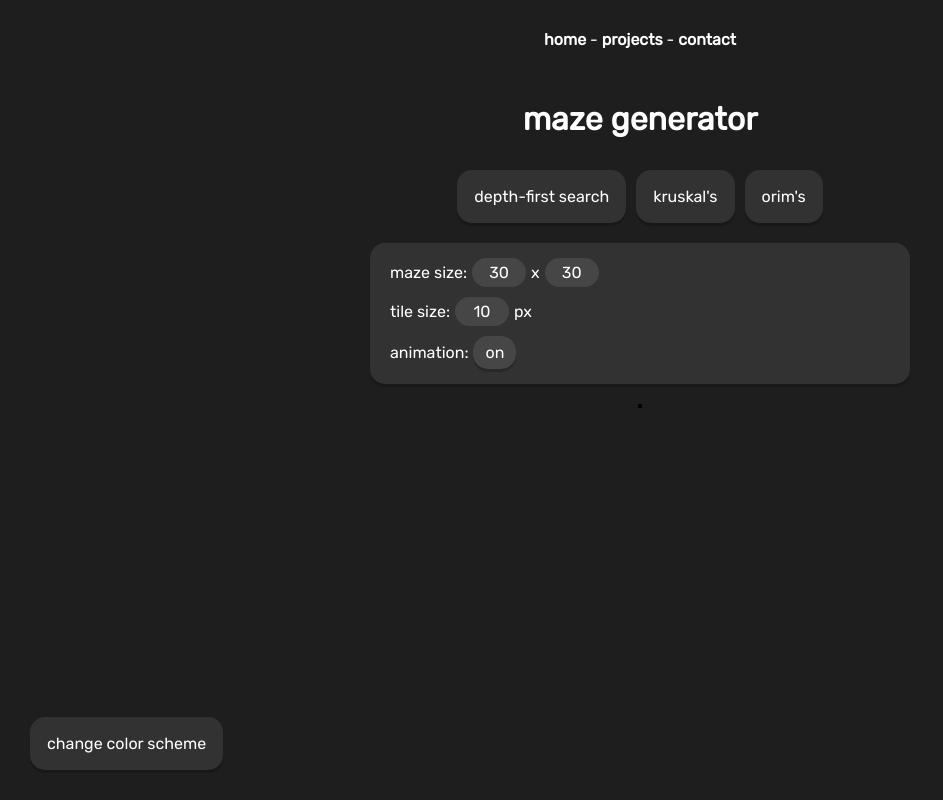
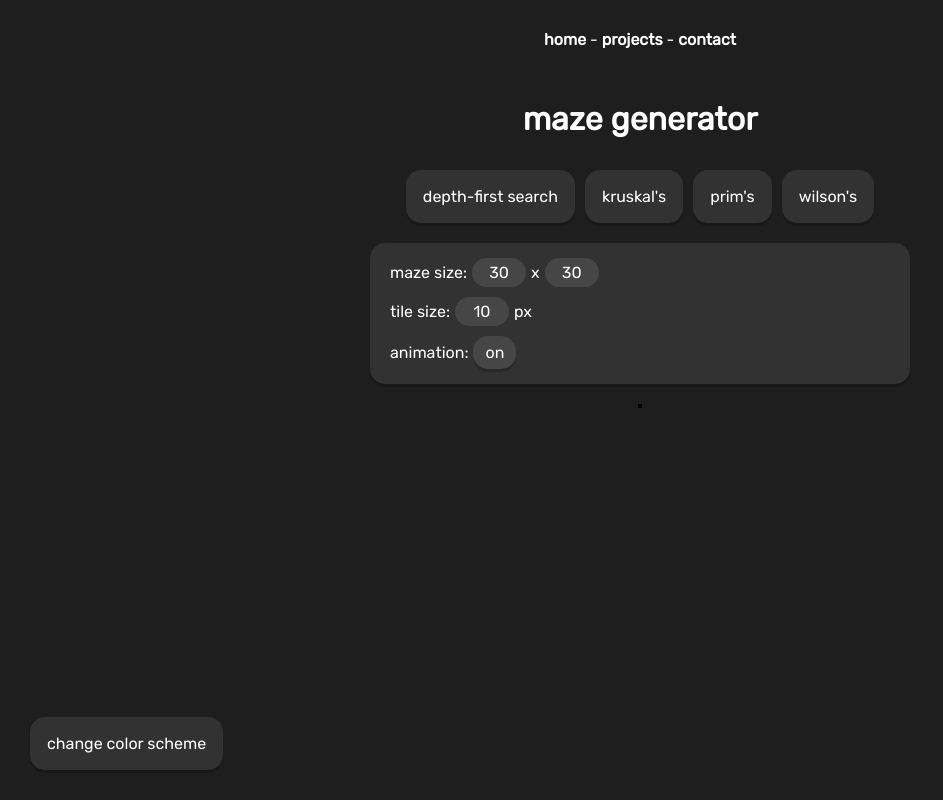
Before and after one commit to nathangchay/me, a Vue app: page /#/maze in a window 1280 px wide. Shown: the whole page, without its empty margins (0-943 px from the left). Built offline with nearby package versions, Linux system fonts and the light colour scheme; the HTML template or start-up script is replaced by a standard one.

Commit message:
Started wilson's algo

```diff
--- a/src/views/Maze.vue
+++ b/src/views/Maze.vue
@@ -20,7 +20,13 @@
       id="algo-button"
       @click="generatePrim"
     >
-      orim's
+      prim's
+    </div>
+    <div
+      id="algo-button"
+      @click="generateWilson"
+    >
+      wilson's
     </div>
   </div>
 
@@ -322,6 +328,65 @@
         this.maze[curWall.a.row][curWall.a.col].c = 0;
         this.maze[curWall.b.row][curWall.b.col].c = 0;
       }
+    },
+
+    async generateWilson() {
+      let visited = [];
+      let path = [];
+      let isInPath = [];
+      let potNeighbors = [];
+      let cur = { row: Math.floor(Math.random() * this.rows), col: Math.floor(Math.random() * this.cols) };
+      let start = { row: Math.floor(Math.random() * this.rows), col: Math.floor(Math.random() * this.cols) };
+      let selected;
+
+      this.resetMaze();
+
+      let row = [];
+      for (let i = 0; i < this.rows; i++) {
+        row = [];
+
+        for (let j = 0; j < this.cols; j++) {
+          row.push(false);
+        }
+
+        visited.push(row);
+        isInPath.push(row);
+      }
+
+      visited[start.row][start.col] = true;
+      path.push(cur);
+      isInPath[cur.row][cur.col] = true;
+
+      while (visited.length < (this.rows - 1) * (this.cols - 1)) {
+        neighbors = [];
+
+        potNeighbors = [
+          { row: cur.row + 1, col: cur.col },
+          { row: cur.row - 1, col: cur.col },
+          { row: cur.row, col: cur.col + 1 },
+          { row: cur.row, col: cur.col - 1 },
+        ];
+
+        for (let i = 0; i < 4; i++) {
+          if (this.isValidTile(potNeighbors[i])) {
+            neighbors.push(potNeighbors[i]);
+          }
+        }
+
+        selected = neighbors[Math.floor(Math.random() * neighbors.length)];
+
+        if (visited[selected.row][selected.col]) {
+          for (let i = 0; i < path.length; i++) {
+            visited[path[i].row][path[i].col] = true;
+            isInPath[path[i].row][path[i].col] = false;
+          }
+
+          path = [];
+          cur = { row: Math.floor(Math.random() * this.rows), col: Math.floor(Math.random() * this.cols) };
+
+          continue;
+        }
+      }
     }
   }
 }
```
